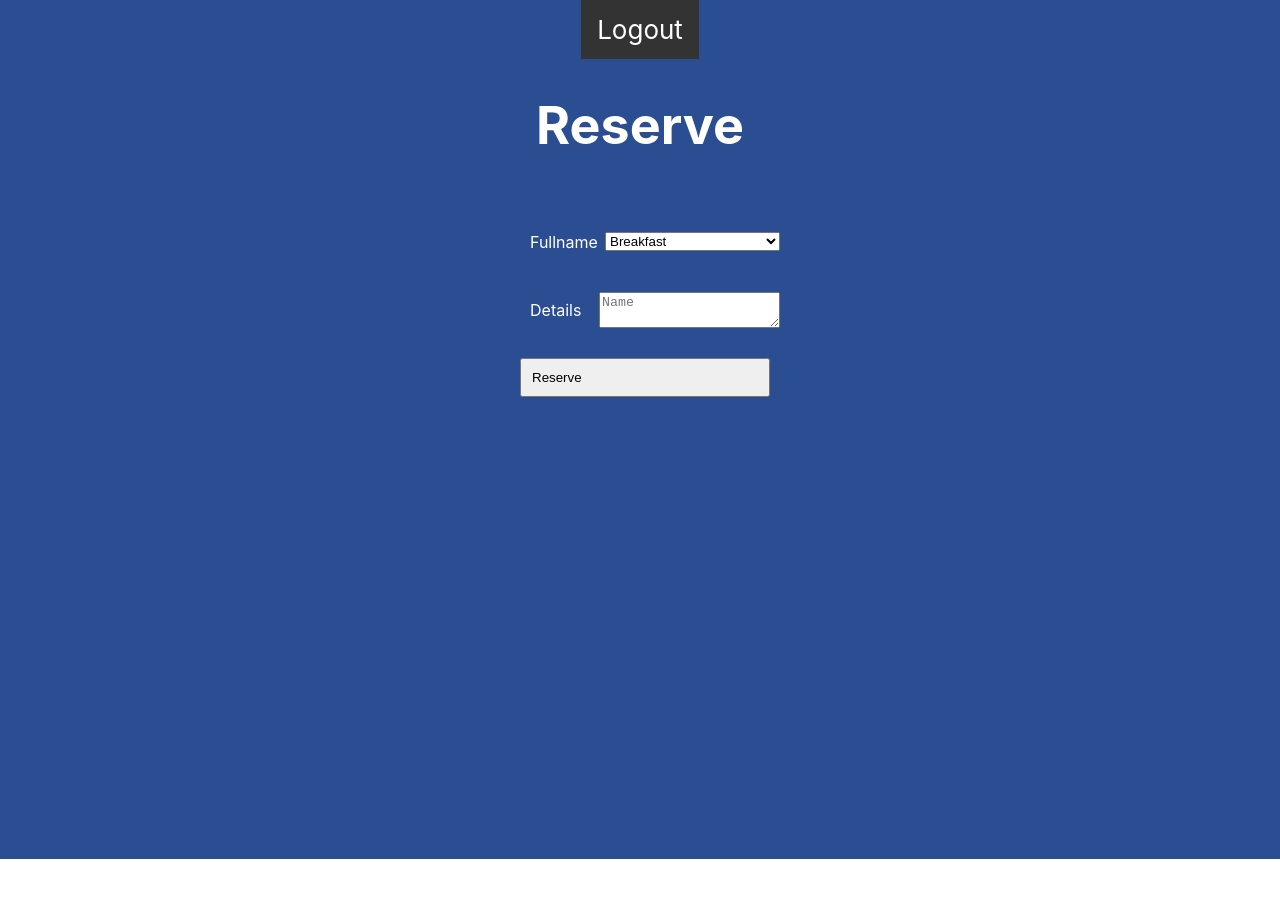
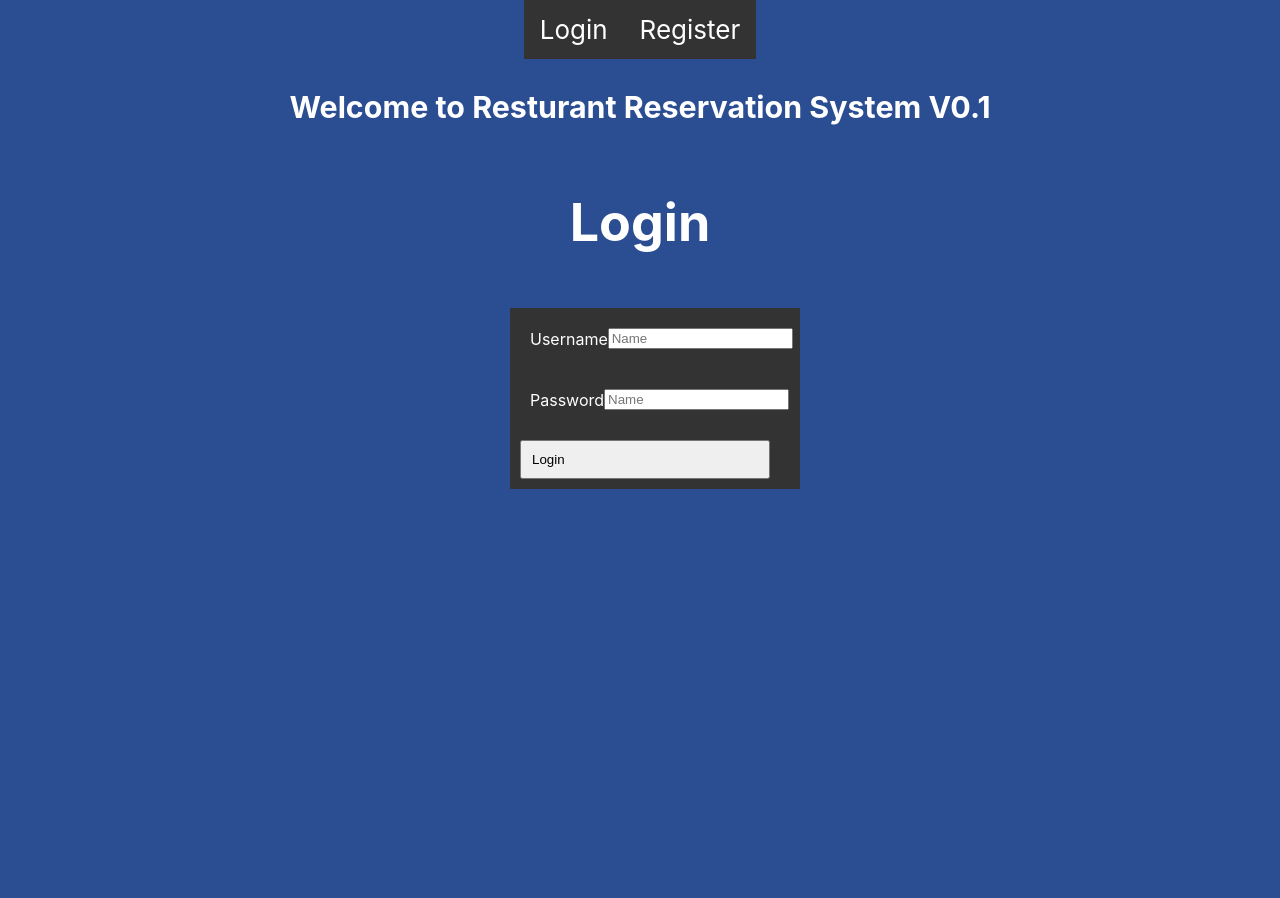
Before and after one commit to RamiB1234/resturant-front, a React (Create React App) app: page /#/ in a window 1280 px wide. Shown: the top 898 px of the page. Before the commit the page ends 859 px from the top, so only its background shows below. Built offline with nearby package versions, Linux system fonts and the light colour scheme.

Commit message:
Add links

```diff
--- a/src/App.css
+++ b/src/App.css
@@ -45,12 +45,14 @@ li a:hover {
   display: flex;
   flex-direction: column;
   justify-content: space-between;
-  height: 100px;
+  height: auto;
+  background-color: #333;
 }
 
 .form-element {
   margin: 10px;
   padding: 10px;
+  margin: 10px;
   width: 250px;
   display: flex;
   flex-direction: row;
--- a/src/components/App.js
+++ b/src/components/App.js
@@ -1,5 +1,5 @@
 import React, {Fragment} from 'react';
-import { HashRouter as Router, Route } from "react-router-dom";
+import { HashRouter as Router, Route, NavLink } from "react-router-dom";
 import '../App.css';
 
 import Login from "./Login";
@@ -8,7 +8,7 @@ import Reserve from "./Reserve";
 
 class App extends React.Component {
   state = {
-    guestId: "3",
+    guestId: "",
     fullName: ""
   };
   render(){
@@ -19,8 +19,16 @@ class App extends React.Component {
           {this.state.guestId === "" ? (
             <Fragment>
               <ul className="Nav-list">
-                <li><a href="default.asp">Register</a></li>
-                <li><a href="news.asp">Login</a></li>
+                <li>
+                  <NavLink to ='/'>
+                        Login
+                  </NavLink>
+                </li>
+                <li>
+                  <NavLink to ='/register'>
+                        Register
+                  </NavLink>
+                </li>
               </ul>
               <h3>Welcome to Resturant Reservation System V0.1</h3>
               <Route path="/register" exact component={Register} />
@@ -29,7 +37,7 @@ class App extends React.Component {
               ) : (
                 <Fragment>
                   <ul className="Nav-list">
-                    <li><a href="default.asp">Logout</a></li>
+                    <li><a href="#">Logout</a></li>
                   </ul>
                   <Reserve />
                 </Fragment>
```
